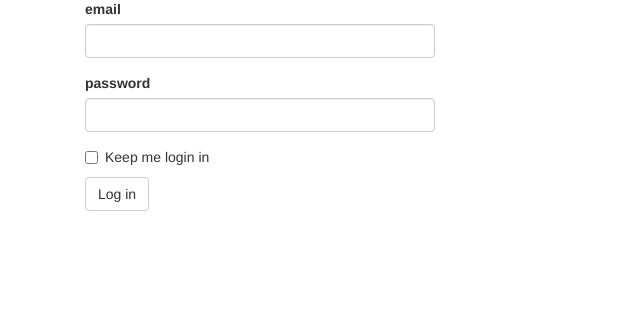
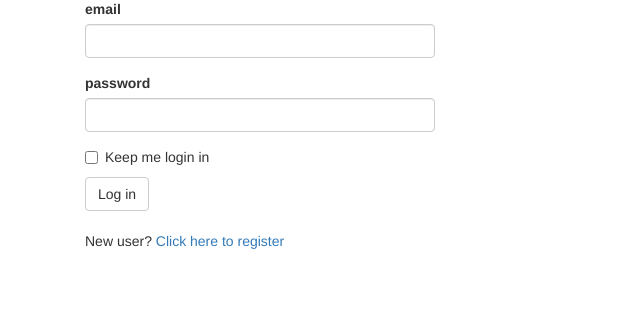
Before and after one commit to lzp819739483/uscloud, a Flask app: page /login in a window 1280 px wide. Shown: the part 163-498 px from the top of the page, without its empty margins (0-640 px from the left). Run offline with Flask 2, Linux system fonts and the light colour scheme; some libraries are stand-ins or nearby versions.

Commit message:
add register

```diff
--- a/uscloud/frontend/forms.py
+++ b/uscloud/frontend/forms.py
@@ -1,8 +1,10 @@
 #!/usr/bin/env python
 # encoding: utf-8
 from flask.ext.wtf import Form
-from wtforms import SubmitField, StringField, BooleanField
-from wtforms.validators import Length, Email, DataRequired
+from wtforms import SubmitField, StringField, BooleanField, PasswordField
+from wtforms.validators import Length, Email, DataRequired, Regexp, EqualTo
+from wtforms import ValidationError
+from ..user.models import User
 
 
 class LoginForm(Form):
@@ -10,3 +12,21 @@ class LoginForm(Form):
     password = StringField('password', validators=[DataRequired()])
     remeber_me = BooleanField('Keep me login in')
     submit = SubmitField('Log in')
+
+
+class RegistrationForm(Form):
+    name = StringField('name', validators=[DataRequired(), Length(1, 64), Regexp('^[A-Za-z][A-Za-z0-9_.]*$', 0,
+                                                                                 'Usernames must have only letters,'
+                                                                                 'numbers, dots or underscores')])
+    email = StringField('email', validators=[DataRequired(), Length(1, 64), Email()])
+    password = PasswordField('password', validators=[DataRequired(), EqualTo('password2', 'Passwords must match.')])
+    password2 = PasswordField('confirm password', validators=[DataRequired()])
+    submit = SubmitField('Register')
+
+    def validate_email(self, field):
+        if User.query.filter_by(email=field.data).first():
+            raise ValidationError('Email already registered')
+
+    def validate_name(self, field):
+        if User.query.filter_by(name=field.data).first():
+            raise ValidationError('Username already in use')
--- a/uscloud/frontend/views.py
+++ b/uscloud/frontend/views.py
@@ -3,8 +3,9 @@
 from flask import Blueprint, render_template, redirect, request, url_for, flash
 from flask.ext.login import login_required, login_user, logout_user
 
-from .forms import LoginForm
+from .forms import LoginForm, RegistrationForm
 from ..user.models import User
+from uscloud import db
 
 
 frontend = Blueprint('frontend', __name__)
@@ -32,4 +33,15 @@ def login():
 def logout():
     logout_user()
     flash('You have logout')
-    return  redirect(url_for('frontend.login'))
+    return redirect(url_for('frontend.login'))
+
+@frontend.route('/register', methods=['GET', 'POST'])
+def register():
+    form = RegistrationForm()
+    if form.validate_on_submit():
+        user = User(name=form.name.data, email=form.email.data, password=form.password.data)
+        db.session.add(user)
+        # db.session.commit()
+        flash('You can now login.')
+        return redirect(url_for('frontend.login'))
+    return render_template('frontend/register.html', form=form)
--- a/uscloud/templates/frontend/login.html
+++ b/uscloud/templates/frontend/login.html
@@ -3,5 +3,12 @@
 
 {% block page_content %}
     <div class="page-header">Login</div>
-    <div class="col-md-4">{{ wtf.quick_form(form) }}</div>
+    <div class="col-md-4">
+        {{ wtf.quick_form(form) }}
+        <br>
+        <p>
+        New user?
+        <a href="{{ url_for('frontend.register') }}">Click here to register</a>
+        </p>
+    </div>
 {% endblock %}
```
Also changed, not shown: uscloud/templates/frontend/register.html (added, +7 -0 lines).
